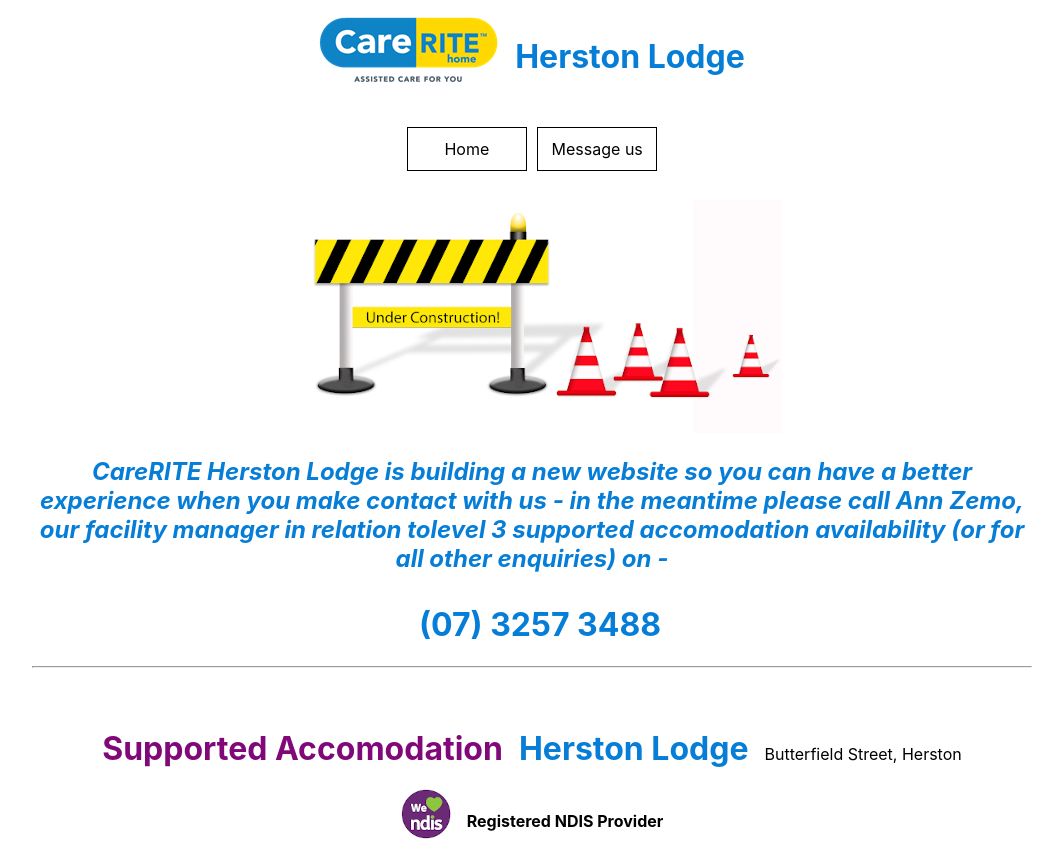
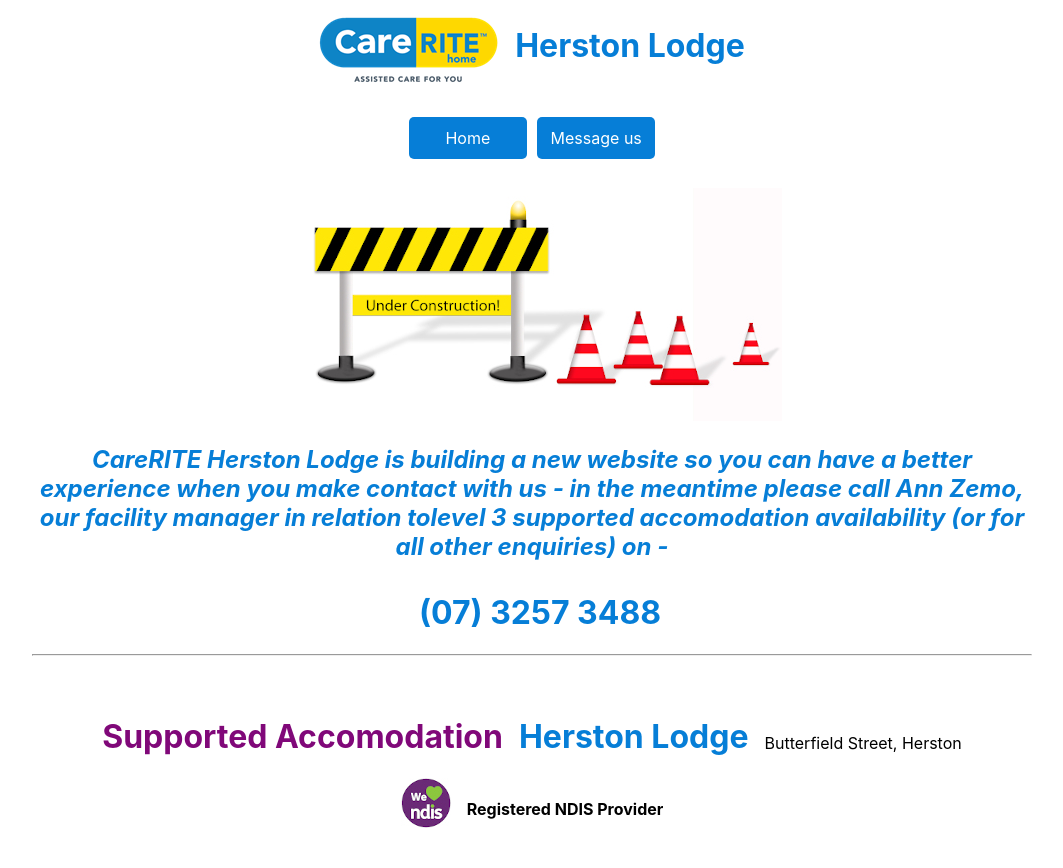
Before and after one commit to LachlanStephan/FacilitySite-, a React (Create React App) app: page / in a window 1280 px wide. Shown: the whole page, without its empty margins (108-1171 px from the left). Built offline with nearby package versions, Linux system fonts and the light colour scheme.

Commit message:
fix alignment for heading

```diff
--- a/src/App.css
+++ b/src/App.css
@@ -25,6 +25,11 @@
   color: #067ED7;
   padding-left: 0.5em;
 }
+
+.herstonHeading h1 {
+  margin-top: 0.3em;
+}
+
 .logoInfo {
   height: auto;
   width: auto;
@@ -65,10 +70,10 @@
 
 .mainLinks {
   text-decoration: none;
-  color: black;
-  border: 1px solid black;
+  color: white;
   padding: 0.7em;
-  /* border-radius: 5px; */
+  border-radius: 5px;
+  background-color: #067ED7;
   opacity: 1;
   display: block;
   width: 6em;
@@ -76,6 +81,8 @@
 
 .mainLinks:focus, .mainLinks:hover {
   opacity: 0.6;
+  background-color: #fed800;
+  transition: background-color ease 0.3s;
 }
 
 /* Padding for main pages */
--- a/src/components/common/header.js
+++ b/src/components/common/header.js
@@ -10,7 +10,7 @@
                 <Col className="headerCol">
                     <a href="./maintenance.js"><CardImg src={CR_logo}/></a>
                 </Col>
-                <Col>
+                <Col className="herstonHeading">
                     <h1 className="blueH1">Herston Lodge</h1>
                 </Col>
             </Row>
```
Also changed, not shown: 1 other file (tests, documents, lock files or other folders).
